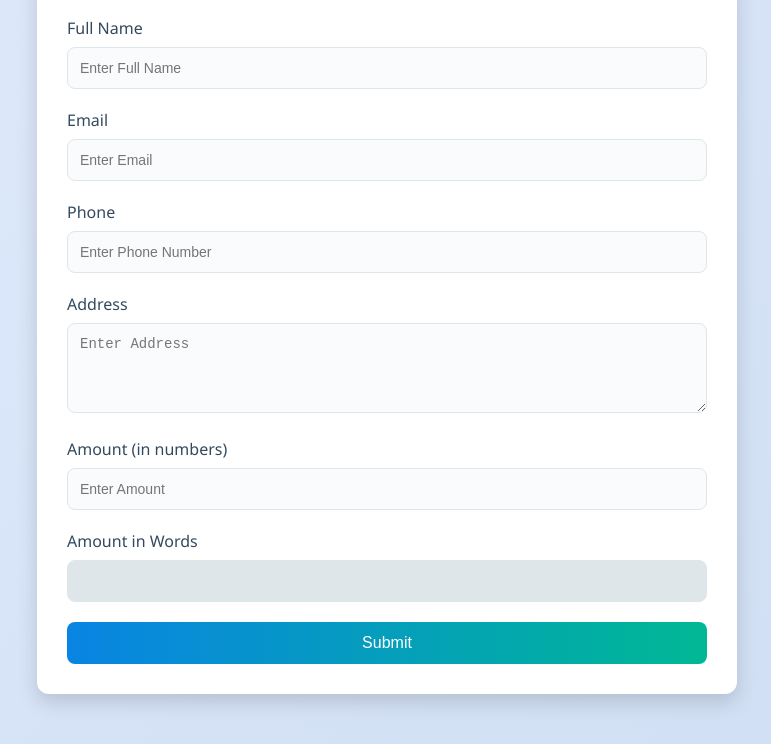
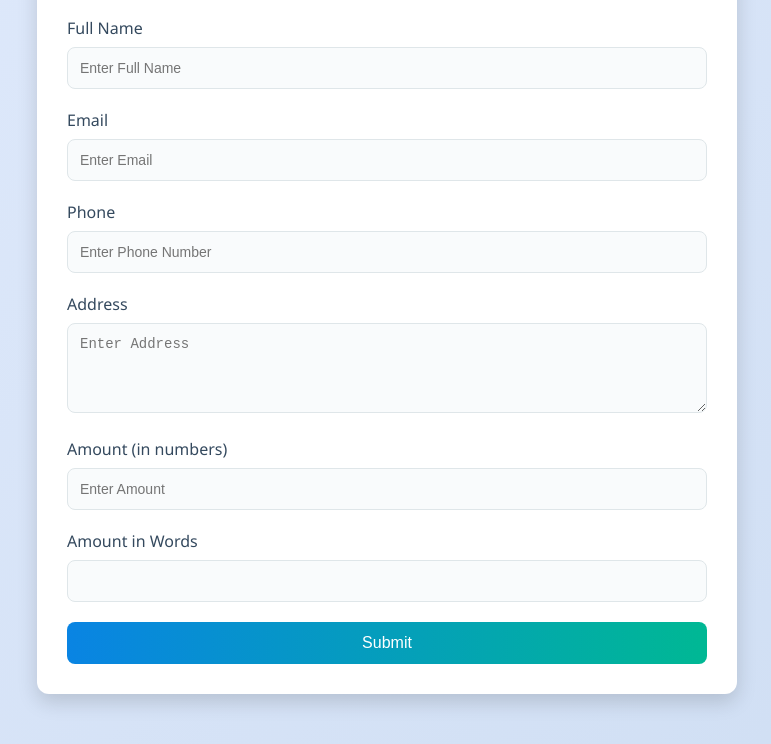
Before and after one commit to amrapaliganeshmandal/amrapaliganeshmandal, a plain HTML site: page index.html in a window 1280 px wide. Shown: the part 236-980 px from the top of the page, without its empty margins (253-1024 px from the left). Drawn offline with Linux system fonts and the light colour scheme.

Commit message:
Update index.html

```diff
--- a/index.html
+++ b/index.html
@@ -137,7 +137,7 @@
             </div>
             <div class="form-group">
                 <label for="amountInWords">Amount in Words</label>
-                <input type="text" id="amountInWords" name="entry.457195854" readonly>
+                <input type="text" id="amountInWords" name="entry.457195854">
             </div>
             <input type="hidden" id="States" name="entry.370219160" value="1">
             <button type="submit">Submit</button>
```
